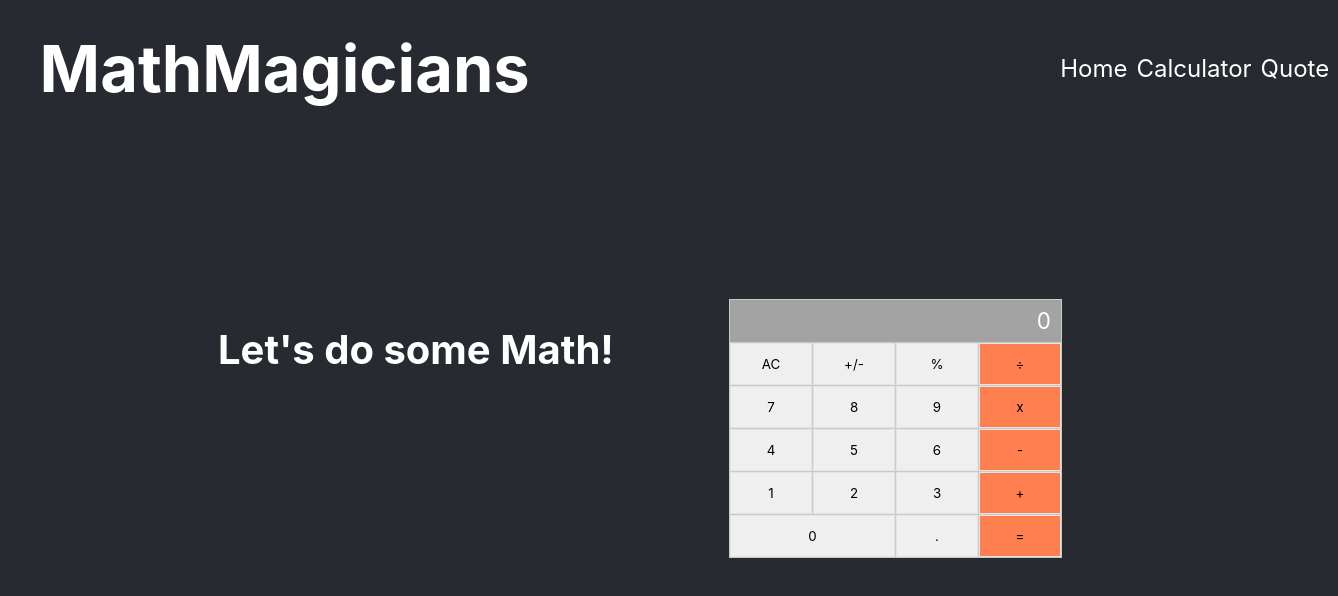
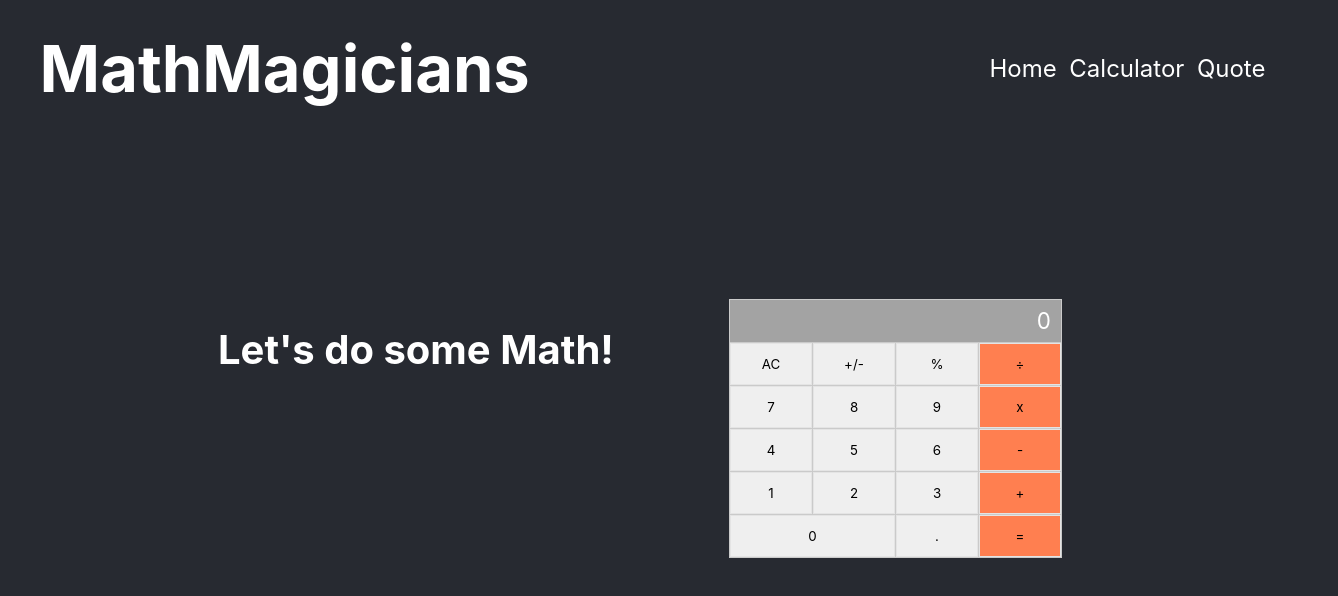
Before and after one commit to GuilhermeGiachellin/Math-Magicians, a React (Create React App) app: page /calculator in a window 1280 px wide. Shown: the top 596 px of the page, 1338 px wide, since content can reach past the window. Built offline with nearby package versions, Linux system fonts and the light colour scheme.

Commit message:
Division error and nav overflow

```diff
--- a/src/index.css
+++ b/src/index.css
@@ -31,10 +31,6 @@ header > h1 {
   font-size: 65px;
 }
 
-nav {
-  width: 15%;
-}
-
 nav > ul {
   padding: 0;
 }
--- a/src/logic/operate.js
+++ b/src/logic/operate.js
@@ -13,9 +13,15 @@ export default function operate(numberOne, numberTwo, operation) {
     return one.times(two).toString();
   }
   if (operation === '÷') {
+    if (!Number(numberTwo)) {
+      return 'Cannot divide by 0';
+    }
     return one.div(two).toString();
   }
   if (operation === '%') {
+    if (!Number(numberTwo)) {
+      return '0';
+    }
     return one.mod(two).toString();
   }
   throw Error(`Unknown operation '${operation}'`);
```
